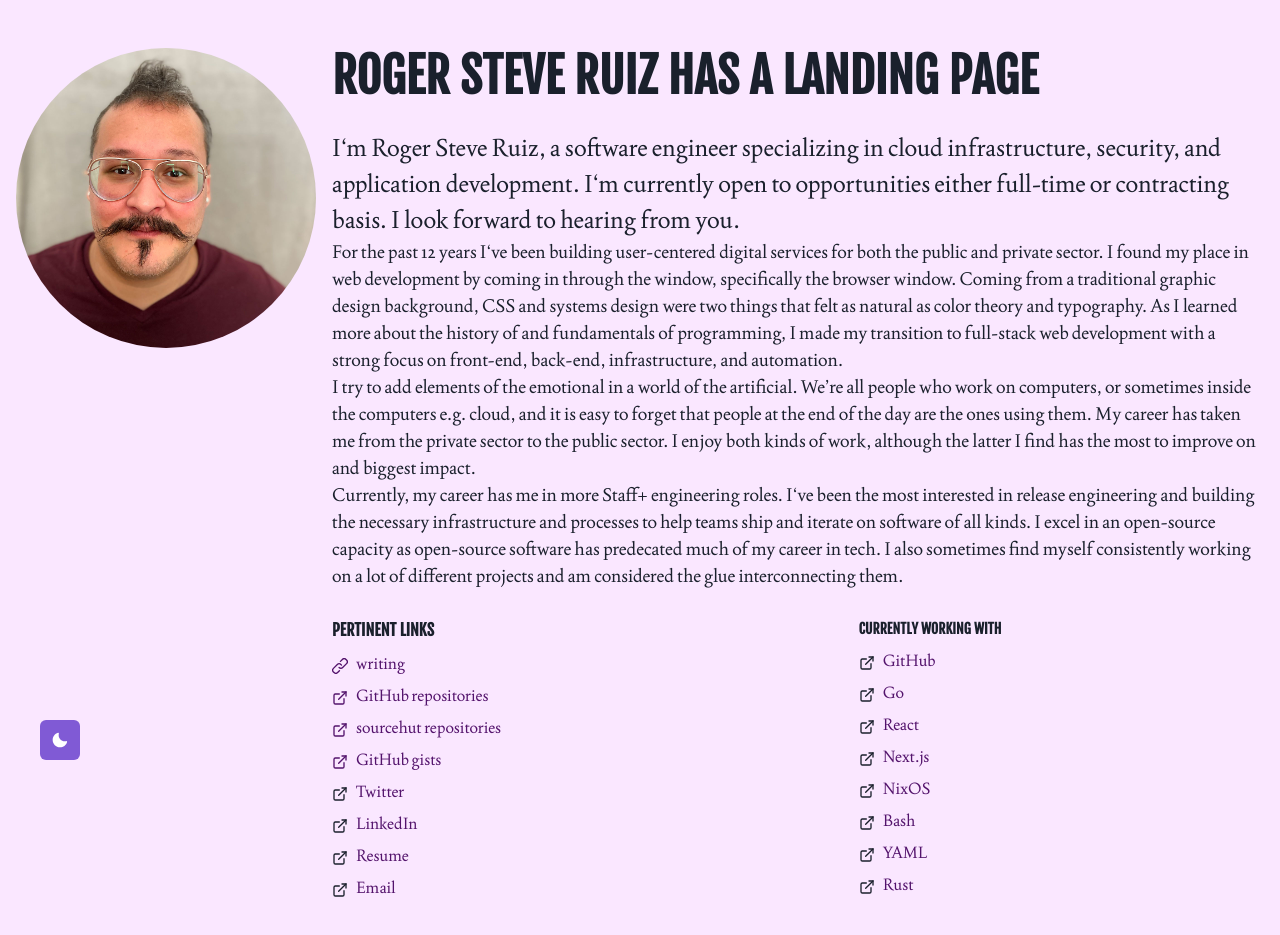
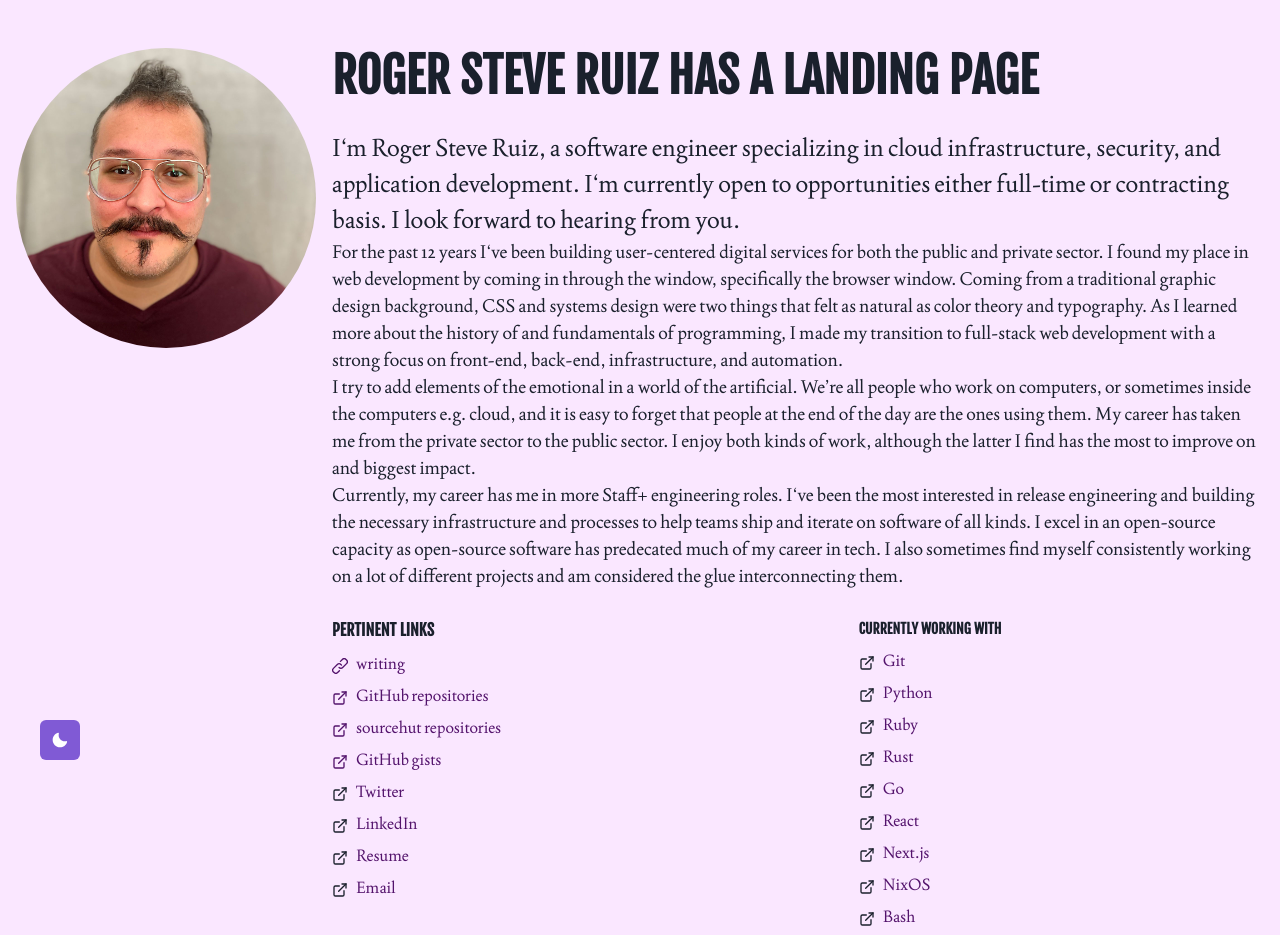
Before and after one commit to rogeruiz/srht-landing-page, a Next.js app: page / in a window 1280 px wide. Shown: the top 935 px of the page. Built offline with nearby package versions, Linux system fonts and the light colour scheme.

Commit message:
Actualizando la lista de mis herramientas

```diff
--- a/pages/index.js
+++ b/pages/index.js
@@ -125,37 +125,53 @@ const Home = () => {
             <List spacing={2}>
               <ListItem>
                 <ListIcon as={ExternalLinkIcon} mr={2} />
-                <Link href="https://github.com/">GitHub</Link>
+                <Link href="https://git-scm.com/" target="_blank" rel="noopener">Git</Link>
               </ListItem>
               <ListItem>
                 <ListIcon as={ExternalLinkIcon} mr={2} />
-                <Link href="https://golang.org/">Go</Link>
+                <Link href="https://www.python.org" target="_blank" rel="noopener">Python</Link>
               </ListItem>
               <ListItem>
                 <ListIcon as={ExternalLinkIcon} mr={2} />
-                <Link href="https://reactjs.org/">React</Link>
+                <Link href="https://www.ruby-lang.org/en/" target="_blank" rel="noopener">Ruby</Link>
               </ListItem>
               <ListItem>
                 <ListIcon as={ExternalLinkIcon} mr={2} />
-                <Link href="https://nextjs.org/">Next.js</Link>
+                <Link href="https://www.rust-lang.org/" target="_blank" rel="noopener">Rust</Link>
               </ListItem>
               <ListItem>
                 <ListIcon as={ExternalLinkIcon} mr={2} />
-                <Link href="https://nixos.org/">NixOS</Link>
+                <Link href="https://golang.org/" target="_blank" rel="noopener">Go</Link>
               </ListItem>
               <ListItem>
                 <ListIcon as={ExternalLinkIcon} mr={2} />
-                <Link href="http://www.tldp.org/HOWTO/Bash-Prog-Intro-HOWTO.html">
+                <Link href="https://reactjs.org/" target="_blank" rel="noopener">React</Link>
+              </ListItem>
+              <ListItem>
+                <ListIcon as={ExternalLinkIcon} mr={2} />
+                <Link href="https://nextjs.org/" target="_blank" rel="noopener">Next.js</Link>
+              </ListItem>
+              <ListItem>
+                <ListIcon as={ExternalLinkIcon} mr={2} />
+                <Link href="https://nixos.org/" target="_blank" rel="noopener">NixOS</Link>
+              </ListItem>
+              <ListItem>
+                <ListIcon as={ExternalLinkIcon} mr={2} />
+                <Link href="http://www.tldp.org/HOWTO/Bash-Prog-Intro-HOWTO.html" target="_blank" rel="noopener">
                   Bash
                 </Link>
               </ListItem>
               <ListItem>
                 <ListIcon as={ExternalLinkIcon} mr={2} />
-                <Link href="https://yaml.org/">YAML</Link>
+                <Link href="https://yaml.org/" target="_blank" rel="noopener">YAML</Link>
               </ListItem>
               <ListItem>
                 <ListIcon as={ExternalLinkIcon} mr={2} />
-                <Link href="https://www.rust-lang.org/">Rust</Link>
+                <Link href="https://bun.sh" target="_blank" rel="noopener">Bun</Link>
+              </ListItem>
+              <ListItem>
+                <ListIcon as={ExternalLinkIcon} mr={2} />
+                <Link href="https://www.swift.org/" target="_blank" rel="noopener">Swift</Link>
               </ListItem>
             </List>
           </Box>
```
